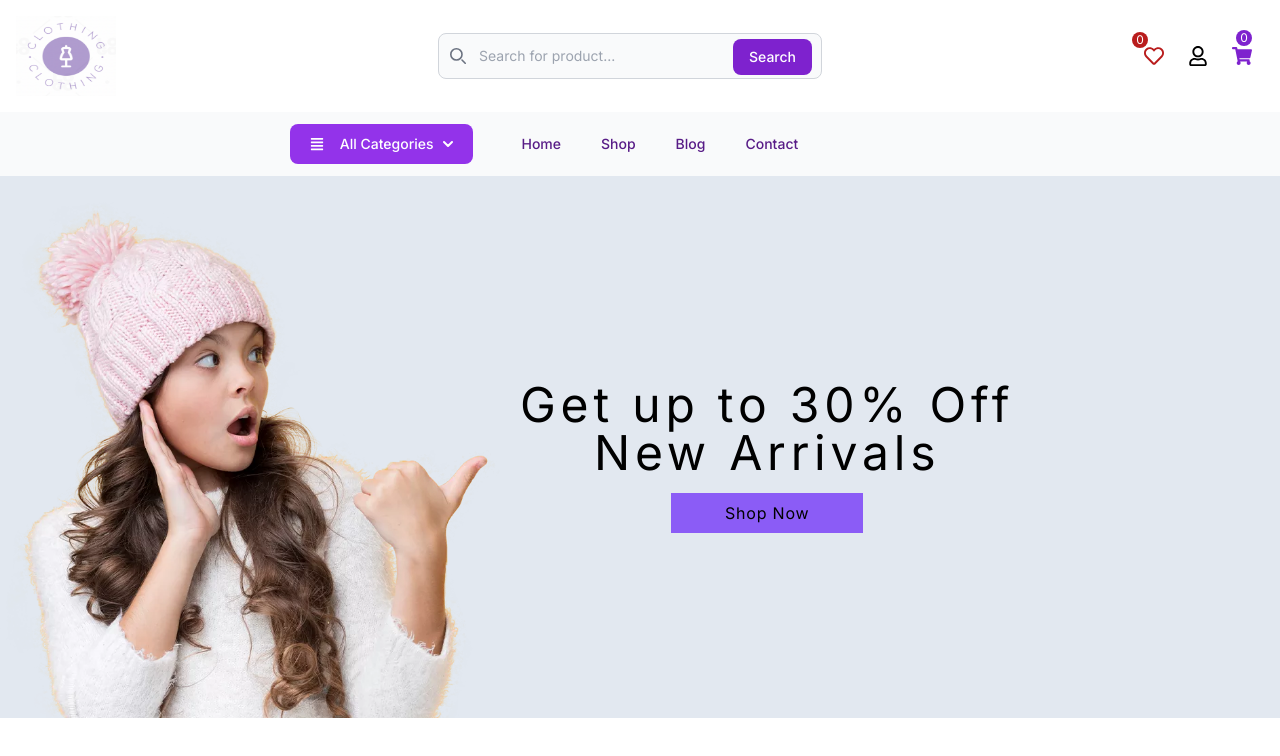
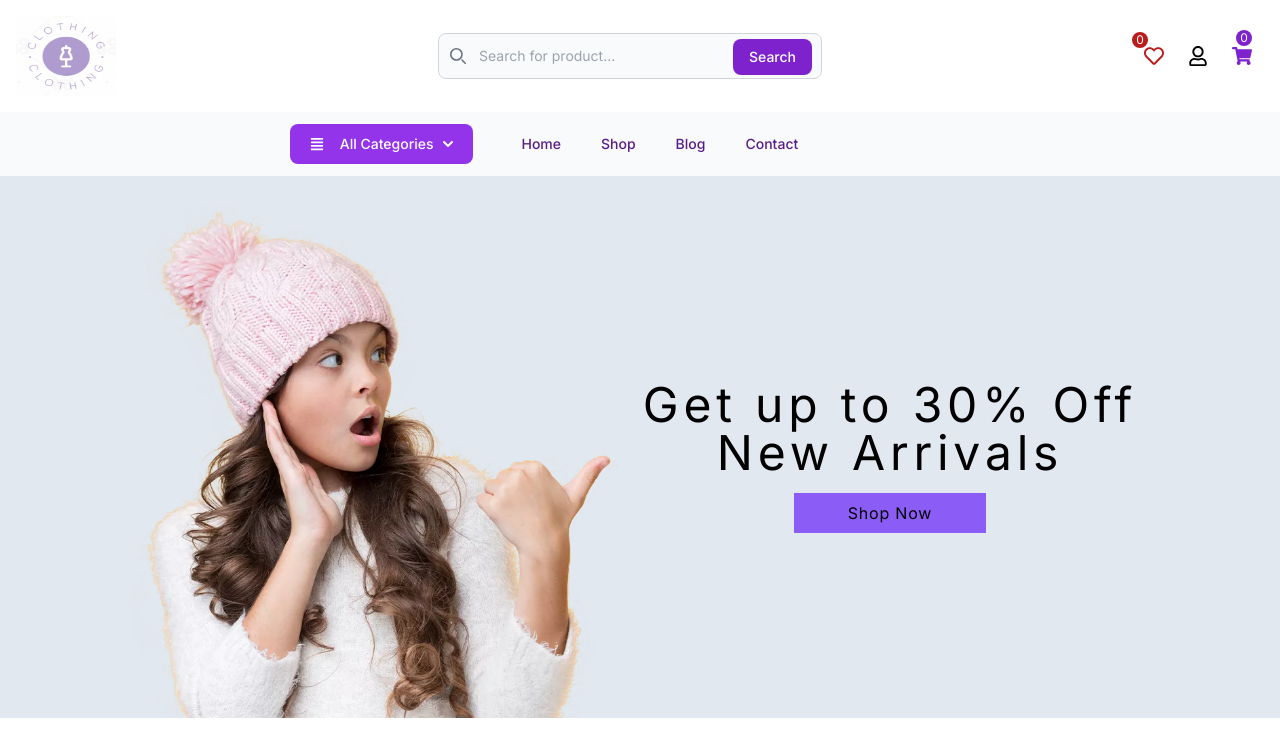
Before and after one commit to gulhancukuryurt/ecommerce-website, a Next.js app: page / in a window 1280 px wide. Shown: the top 756 px of the page. Built offline with nearby package versions, Linux system fonts and the light colour scheme.

Commit message:
header updated

```diff
--- a/components/Header.tsx
+++ b/components/Header.tsx
@@ -4,7 +4,7 @@ import headerimg from "../img/header.webp";
 
 function Header() {
   return (
-    <div className="flex flex-row bg-slate-200 ">
+    <div className="flex flex-row bg-slate-200 items-center justify-center">
       <div className="flex items-center mt-6">
         <Image src={headerimg} alt="header" width={500} height={150} />
       </div>
@@ -13,7 +13,7 @@ function Header() {
           Get up to 30% Off <br />
           New Arrivals
         </p>
-        <button className="w-48 h-10  bg-violet-500 tracking-wider">Shop Now</button>
+        <button className="w-48 h-10  bg-violet-500 tracking-wider transition duration-500 ease-in hover:bg-red-700 hover:text-white">Shop Now</button>
       </div>
     </div>
   );
```
